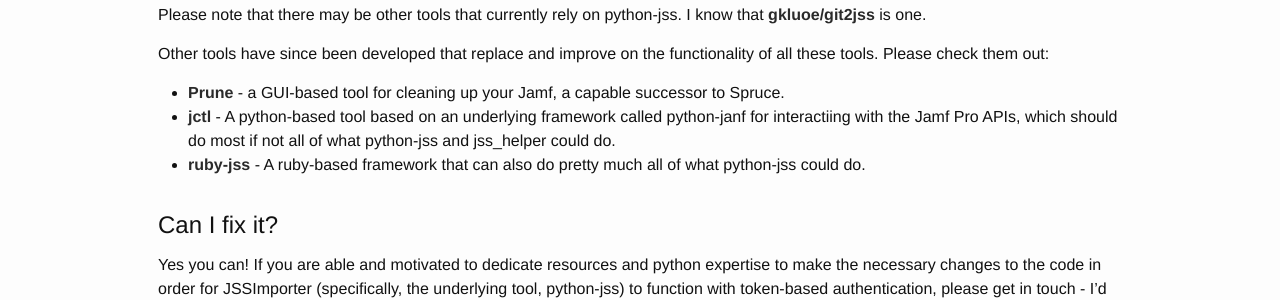
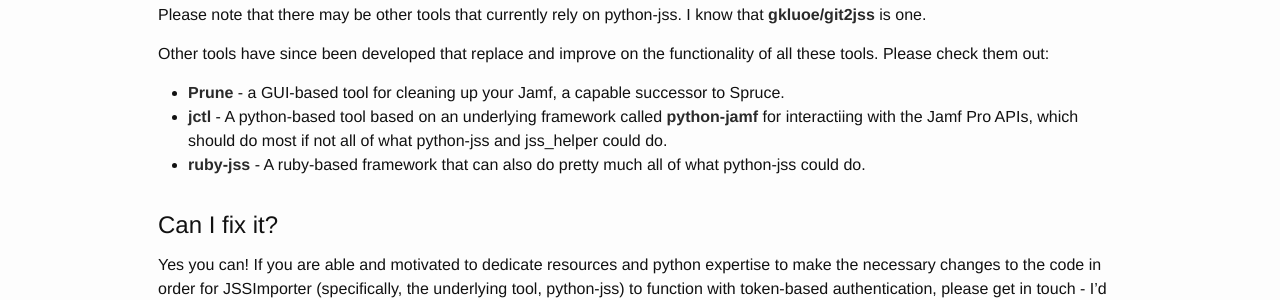
Before and after one commit to grahampugh/grahampugh.github.io, a Jekyll site: the page built from _posts/2022-02-16-jssimporter-jamf-pro-api-token-auth.md, in a window 1280 px wide. Shown: the part 1552-1852 px from the top of the page. Built offline with Jekyll 4.4.1, drawn with Linux system fonts in a browser that asks for light colours; comment, search, counter and statistics services are not loaded.

Commit message:
Include link to python-jamf source repo

```diff
--- a/_posts/2022-02-16-jssimporter-jamf-pro-api-token-auth.md
+++ b/_posts/2022-02-16-jssimporter-jamf-pro-api-token-auth.md
@@ -49,7 +49,7 @@
 Other tools have since been developed that replace and improve on the functionality of all these tools. Please check them out:
 
 * [Prune] - a GUI-based tool for cleaning up your Jamf, a capable successor to Spruce.
-* [jctl] - A python-based tool based on an underlying framework called python-janf for interactiing with the Jamf Pro APIs, which should do most if not all of what python-jss and jss_helper could do.
+* [jctl] - A python-based tool based on an underlying framework called [python-jamf][5] for interactiing with the Jamf Pro APIs, which should do most if not all of what python-jss and jss_helper could do.
 * [ruby-jss] - A ruby-based framework that can also do pretty much all of what python-jss could do.
 
 ## Can I fix it?
```
Also changed, not shown: other parts of _posts/2022-02-16-jssimporter-jamf-pro-api-token-auth.md (+1 -0 lines).
